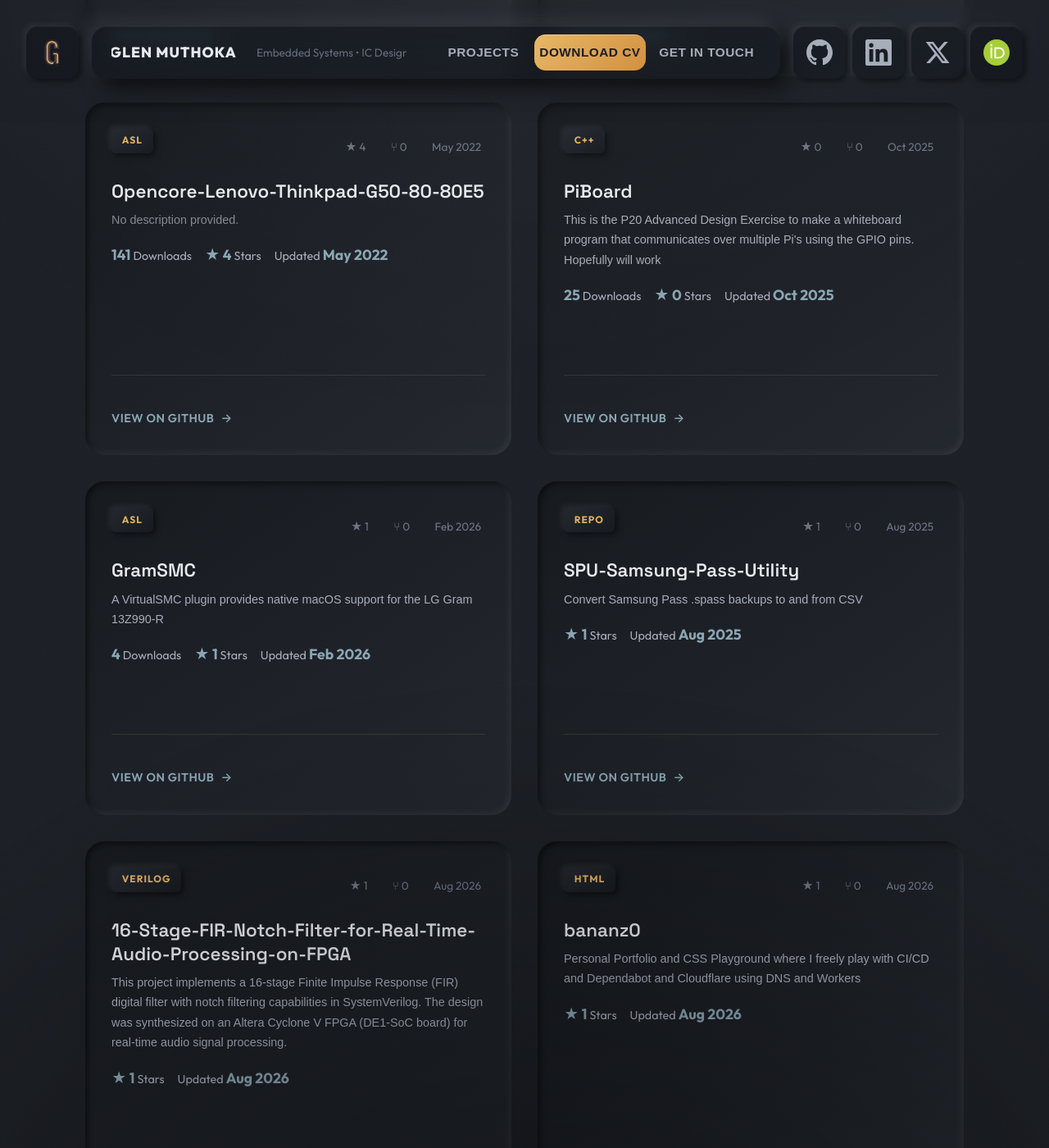
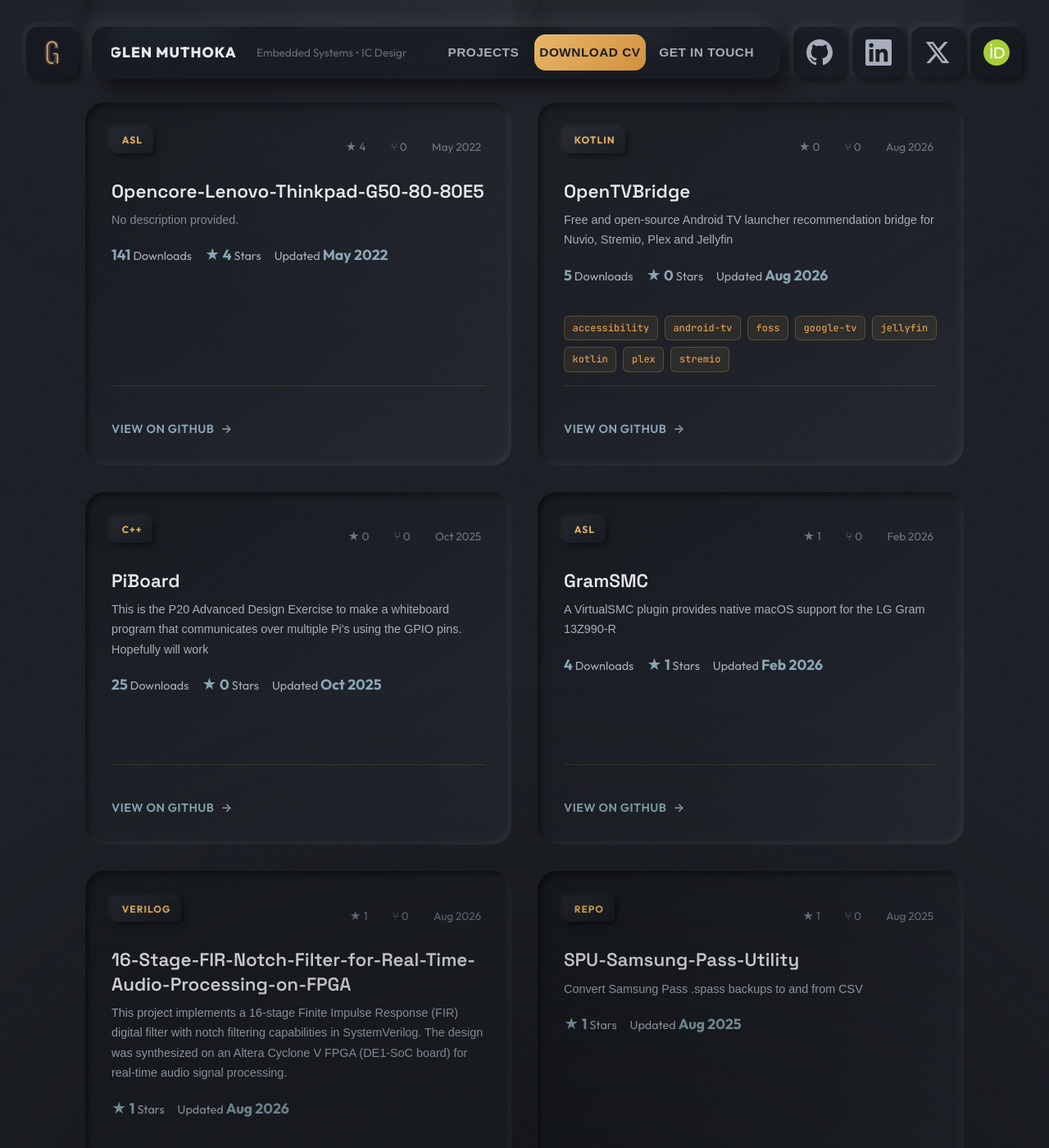
Before and after one commit to Bananz0/bananz0, a Jekyll site: the page built from projects.html, in a window 1280 px wide and 1400 px high, scrolled down 1037 px. Shown: the whole window at 82% size. Built offline with Jekyll 4.4.1, drawn with Linux system fonts in a browser that asks for light colours; some of the changed text lies outside the part shown.

Commit message:
chore: update GitHub repos list [skip ci]

```diff
--- a/_data/github_repos.json
+++ b/_data/github_repos.json
@@ -10,8 +10,8 @@
     "stargazers_count": 711,
     "forks_count": 46,
     "open_issues_count": 24,
-    "download_count": 14540,
-    "score": 123490,
+    "download_count": 14560,
+    "score": 123510,
     "pushed_at": "2026-05-09T12:37:05Z",
     "created_at": "2023-11-05T09:51:09Z",
     "topics": [
@@ -127,8 +127,25 @@
     "open_issues_count": 0,
     "download_count": 0,
     "score": 150,
-    "pushed_at": "2026-08-23T02:55:36Z",
+    "pushed_at": "2026-08-24T02:56:22Z",
     "created_at": "2025-11-13T00:26:20Z",
+    "topics": []
+  },
+  {
+    "name": "SPU-Samsung-Pass-Utility",
+    "full_name": "Bananz0/SPU-Samsung-Pass-Utility",
+    "html_url": "https://github.com/Bananz0/SPU-Samsung-Pass-Utility",
+    "description": "Convert Samsung Pass .spass backups to and from CSV",
+    "language": null,
+    "fork": false,
+    "hidden": false,
+    "stargazers_count": 1,
+    "forks_count": 0,
+    "open_issues_count": 0,
+    "download_count": 0,
+    "score": 150,
+    "pushed_at": "2025-08-10T16:42:24Z",
+    "created_at": "2025-08-10T16:42:23Z",
     "topics": []
   },
   {
@@ -149,23 +166,6 @@
     "topics": []
   },
   {
-    "name": "SPU-Samsung-Pass-Utility",
-    "full_name": "Bananz0/SPU-Samsung-Pass-Utility",
-    "html_url": "https://github.com/Bananz0/SPU-Samsung-Pass-Utility",
-    "description": "Convert Samsung Pass .spass backups to and from CSV",
-    "language": null,
-    "fork": false,
-    "hidden": false,
-    "stargazers_count": 1,
-    "forks_count": 0,
-    "open_issues_count": 0,
-    "download_count": 0,
-    "score": 150,
-    "pushed_at": "2025-08-10T16:42:24Z",
-    "created_at": "2025-08-10T16:42:23Z",
-    "topics": []
-  },
-  {
     "name": "PiBoard",
     "full_name": "Bananz0/PiBoard",
     "html_url": "https://github.com/Bananz0/PiBoard",
@@ -183,21 +183,30 @@
     "topics": []
   },
   {
-    "name": "P4",
-    "full_name": "Bananz0/P4",
-    "html_url": "https://github.com/Bananz0/P4",
-    "description": "This is the working of the P4 lab ",
-    "language": "C++",
+    "name": "OpenTVBridge",
+    "full_name": "Bananz0/OpenTVBridge",
+    "html_url": "https://github.com/Bananz0/OpenTVBridge",
+    "description": "Free and open-source Android TV launcher recommendation bridge for Nuvio, Stremio, Plex and Jellyfin",
+    "language": "Kotlin",
     "fork": false,
-    "hidden": true,
+    "hidden": false,
     "stargazers_count": 0,
     "forks_count": 0,
     "open_issues_count": 0,
-    "download_count": 0,
-    "score": 0,
-    "pushed_at": "2026-08-16T22:44:01Z",
-    "created_at": "2024-02-21T17:14:53Z",
-    "topics": []
+    "download_count": 5,
+    "score": 5,
+    "pushed_at": "2026-08-24T15:09:29Z",
+    "created_at": "2026-08-24T13:23:29Z",
+    "topics": [
+      "accessibility",
+      "android-tv",
+      "foss",
+      "google-tv",
+      "jellyfin",
+      "kotlin",
+      "plex",
+      "stremio"
+    ]
   },
   {
     "name": "440-x360-G1-Hackintosh",
@@ -307,6 +316,23 @@
     "topics": []
   },
   {
+    "name": "old-jekyll-website",
+    "full_name": "Bananz0/old-jekyll-website",
+    "html_url": "https://github.com/Bananz0/old-jekyll-website",
+    "description": null,
+    "language": "HTML",
+    "fork": false,
+    "hidden": true,
+    "stargazers_count": 0,
+    "forks_count": 0,
+    "open_issues_count": 0,
+    "download_count": 0,
+    "score": 0,
+    "pushed_at": "2025-11-13T00:36:04Z",
+    "created_at": "2025-03-01T03:16:50Z",
+    "topics": []
+  },
+  {
     "name": "MIPSquare",
     "full_name": "Bananz0/MIPSquare",
     "html_url": "https://github.com/Bananz0/MIPSquare",
@@ -321,40 +347,6 @@
     "score": 0,
     "pushed_at": "2025-11-15T14:16:52Z",
     "created_at": "2025-03-20T19:41:21Z",
-    "topics": []
-  },
-  {
-    "name": "Sudoku-Solver",
-    "full_name": "Bananz0/Sudoku-Solver",
-    "html_url": "https://github.com/Bananz0/Sudoku-Solver",
-    "description": "P6 and P7 Lab - GUI Qt Sodoku ",
-    "language": "C++",
-    "fork": false,
-    "hidden": false,
-    "stargazers_count": 0,
-    "forks_count": 0,
-    "open_issues_count": 0,
-    "download_count": 0,
-    "score": 0,
-    "pushed_at": "2026-08-16T22:25:36Z",
-    "created_at": "2024-03-05T22:14:06Z",
-    "topics": []
-  },
-  {
-    "name": "BluetoothDeviceCacheFix",
-    "full_name": "Bananz0/BluetoothDeviceCacheFix",
-    "html_url": "https://github.com/Bananz0/BluetoothDeviceCacheFix",
-    "description": null,
-    "language": "PowerShell",
-    "fork": false,
-    "hidden": false,
-    "stargazers_count": 0,
-    "forks_count": 0,
-    "open_issues_count": 1,
-    "download_count": 0,
-    "score": 0,
-    "pushed_at": "2026-01-04T19:34:58Z",
-    "created_at": "2026-01-04T19:25:00Z",
     "topics": []
   },
   {
@@ -429,6 +421,23 @@
     "topics": []
   },
   {
+    "name": "P4",
+    "full_name": "Bananz0/P4",
+    "html_url": "https://github.com/Bananz0/P4",
+    "description": "This is the working of the P4 lab ",
+    "language": "C++",
+    "fork": false,
+    "hidden": true,
+    "stargazers_count": 0,
+    "forks_count": 0,
+    "open_issues_count": 0,
+    "download_count": 0,
+    "score": 0,
+    "pushed_at": "2026-08-16T22:44:01Z",
+    "created_at": "2024-02-21T17:14:53Z",
+    "topics": []
+  },
+  {
     "name": "WattsApp",
     "full_name": "Bananz0/WattsApp",
     "html_url": "https://github.com/Bananz0/WattsApp",
@@ -486,23 +495,6 @@
     "topics": []
   },
   {
-    "name": "old-jekyll-website",
-    "full_name": "Bananz0/old-jekyll-website",
-    "html_url": "https://github.com/Bananz0/old-jekyll-website",
-    "description": null,
-    "language": "HTML",
-    "fork": false,
-    "hidden": true,
-    "stargazers_count": 0,
-    "forks_count": 0,
-    "open_issues_count": 0,
-    "download_count": 0,
-    "score": 0,
-    "pushed_at": "2025-11-13T00:36:04Z",
-    "created_at": "2025-03-01T03:16:50Z",
-    "topics": []
-  },
-  {
     "name": "P5",
     "full_name": "Bananz0/P5",
     "html_url": "https://github.com/Bananz0/P5",
@@ -518,5 +510,39 @@
     "pushed_at": "2026-08-16T22:24:18Z",
     "created_at": "2024-03-01T00:34:12Z",
     "topics": []
+  },
+  {
+    "name": "BluetoothDeviceCacheFix",
+    "full_name": "Bananz0/BluetoothDeviceCacheFix",
+    "html_url": "https://github.com/Bananz0/BluetoothDeviceCacheFix",
+    "description": null,
+    "language": "PowerShell",
+    "fork": false,
+    "hidden": false,
+    "stargazers_count": 0,
+    "forks_count": 0,
+    "open_issues_count": 1,
+    "download_count": 0,
+    "score": 0,
+    "pushed_at": "2026-01-04T19:34:58Z",
+    "created_at": "2026-01-04T19:25:00Z",
+    "topics": []
+  },
+  {
+    "name": "Sudoku-Solver",
+    "full_name": "Bananz0/Sudoku-Solver",
+    "html_url": "https://github.com/Bananz0/Sudoku-Solver",
+    "description": "P6 and P7 Lab - GUI Qt Sodoku ",
+    "language": "C++",
+    "fork": false,
+    "hidden": false,
+    "stargazers_count": 0,
+    "forks_count": 0,
+    "open_issues_count": 0,
+    "download_count": 0,
+    "score": 0,
+    "pushed_at": "2026-08-16T22:25:36Z",
+    "created_at": "2024-03-05T22:14:06Z",
+    "topics": []
   }
 ]
```
